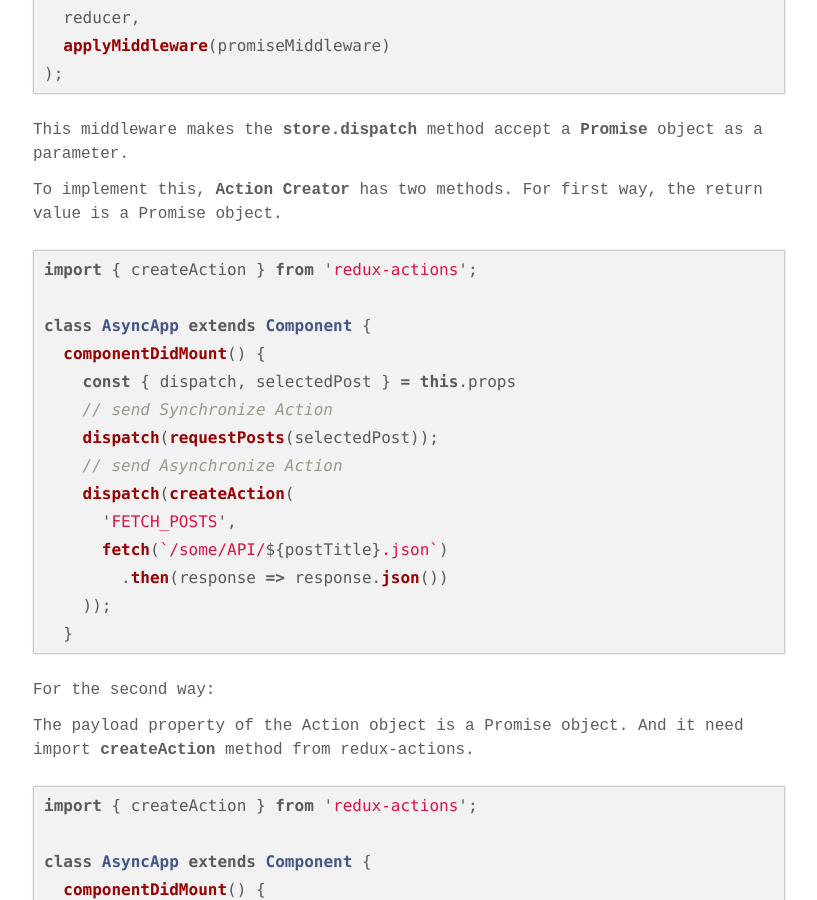
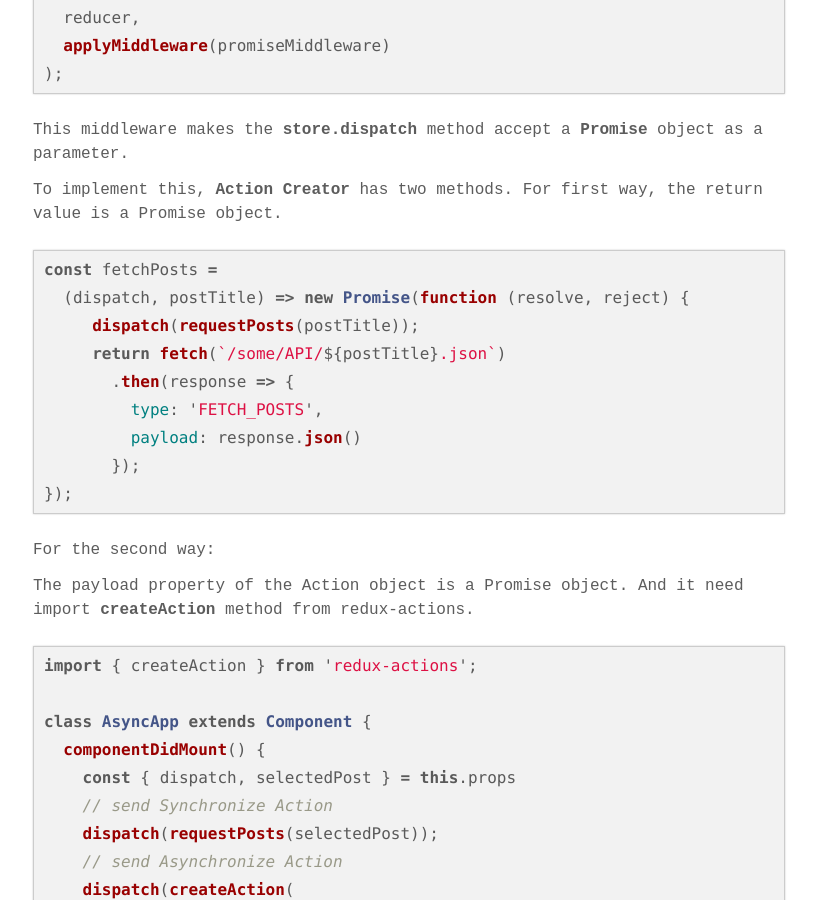
Before and after one commit to Vbubblery/blog, a Jekyll site: the page built from _posts/2018-08-13-Redux-Advanced-Tutorial.md, in a window 1280 px wide and 900 px high, scrolled down 3767 px. Shown: the whole window, without its empty margins (231-1048 px from the left). Built offline with Jekyll 4.4.1, drawn with Linux system fonts in a browser that asks for light colours; some web fonts are replaced; our own code applies the rules of GitHub Pages for plain Markdown files.

Commit message:
Update 2018-08-13-Redux-Advanced-Tutorial.md

````diff
--- a/_posts/2018-08-13-Redux-Advanced-Tutorial.md
+++ b/_posts/2018-08-13-Redux-Advanced-Tutorial.md
@@ -137,20 +137,15 @@ This middleware makes the **store.dispatch** method accept a **Promise** object
 To implement this, **Action Creator** has two methods. For first way, the return value is a Promise object.
 
 ```jsx
-import { createAction } from 'redux-actions';
-
-class AsyncApp extends Component {
-  componentDidMount() {
-    const { dispatch, selectedPost } = this.props
-    // send Synchronize Action
-    dispatch(requestPosts(selectedPost));
-    // send Asynchronize Action
-    dispatch(createAction(
-      'FETCH_POSTS',
-      fetch(`/some/API/${postTitle}.json`)
-        .then(response => response.json())
-    ));
-  }
+const fetchPosts =
+  (dispatch, postTitle) => new Promise(function (resolve, reject) {
+     dispatch(requestPosts(postTitle));
+     return fetch(`/some/API/${postTitle}.json`)
+       .then(response => {
+         type: 'FETCH_POSTS',
+         payload: response.json()
+       });
+});
 ```
 
 For the second way:
````
